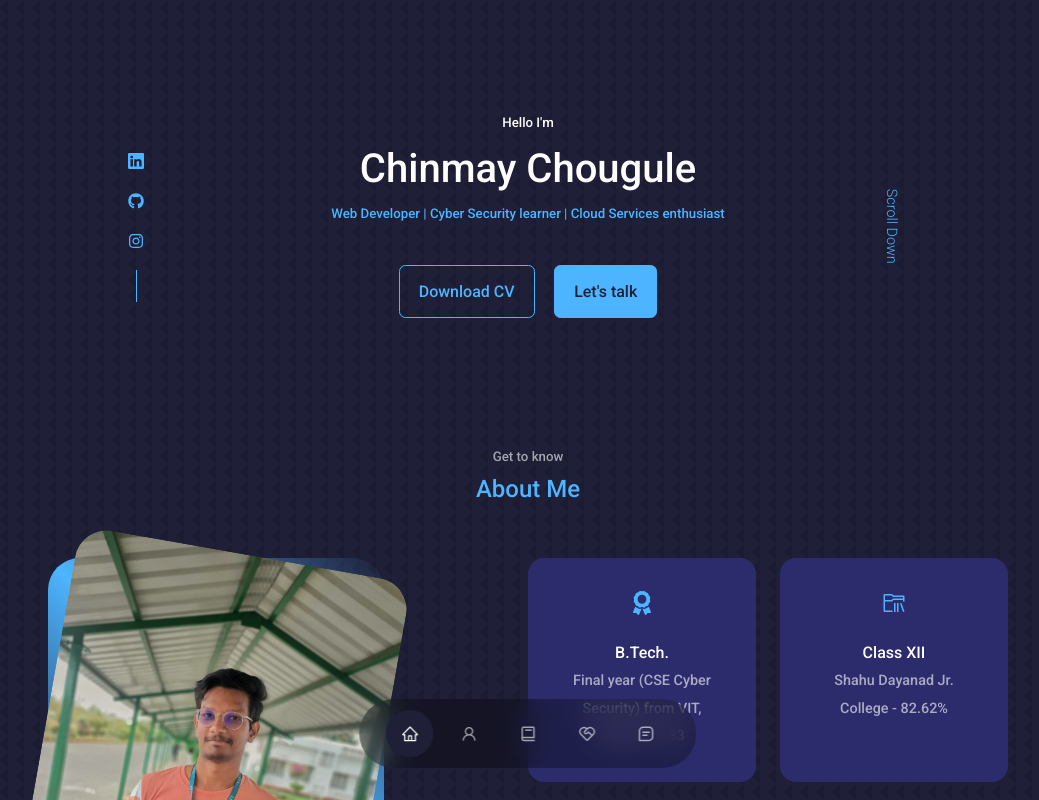
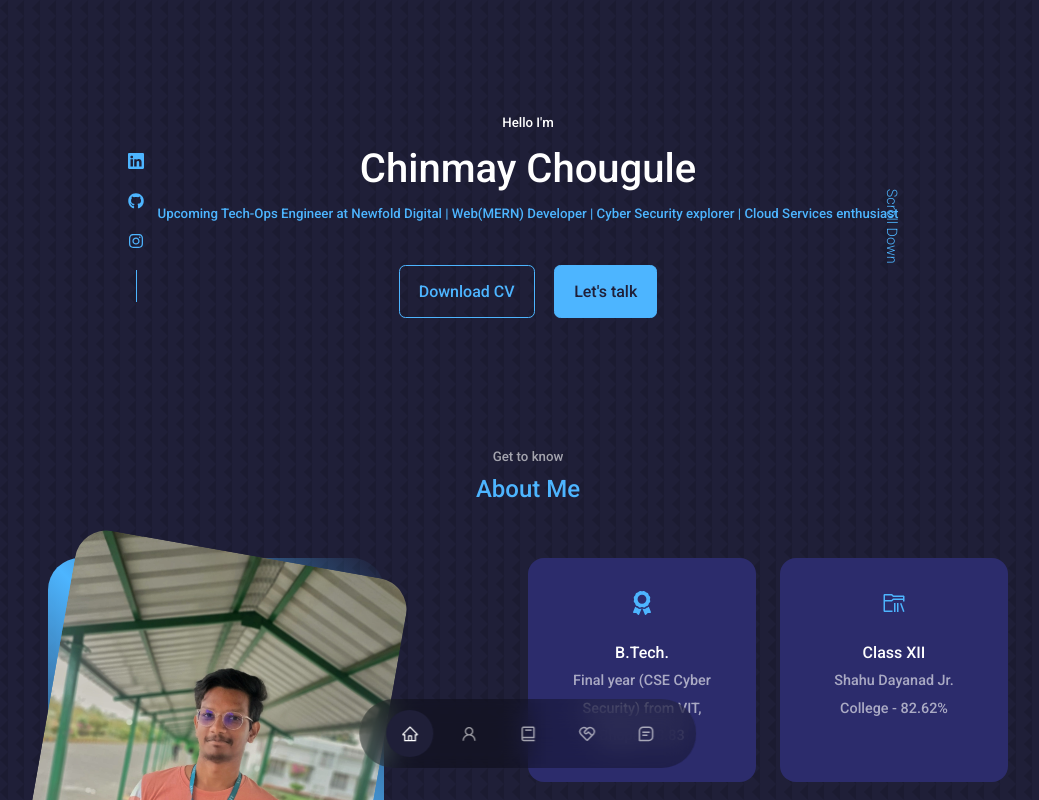
Before and after one commit to Chinmay1292/My-Portfolio, a React (Create React App) app in the folder portfolio/: page / in a window 1280 px wide. Shown: the top 800 px of the page, without its empty margins (112-1151 px from the left). Built offline with nearby package versions, Linux system fonts and the light colour scheme.

Commit message:
Changes in Bio

```diff
--- a/portfolio/src/components/header/Header.jsx
+++ b/portfolio/src/components/header/Header.jsx
@@ -9,7 +9,7 @@ const Header = () => {
       <div className="container header__container">
         <h5>Hello I'm</h5>
         <h1>Chinmay Chougule</h1>
-        <h5 className="text-light">Web Developer | Cyber Security learner | Cloud Services enthusiast</h5>
+        <h5 className="text-light">Upcoming Tech-Ops Engineer at Newfold Digital | Web(MERN) Developer | Cyber Security explorer | Cloud Services enthusiast</h5>
         <CTA />
         <a href="#contact" className="scroll__down">
           Scroll Down
```
